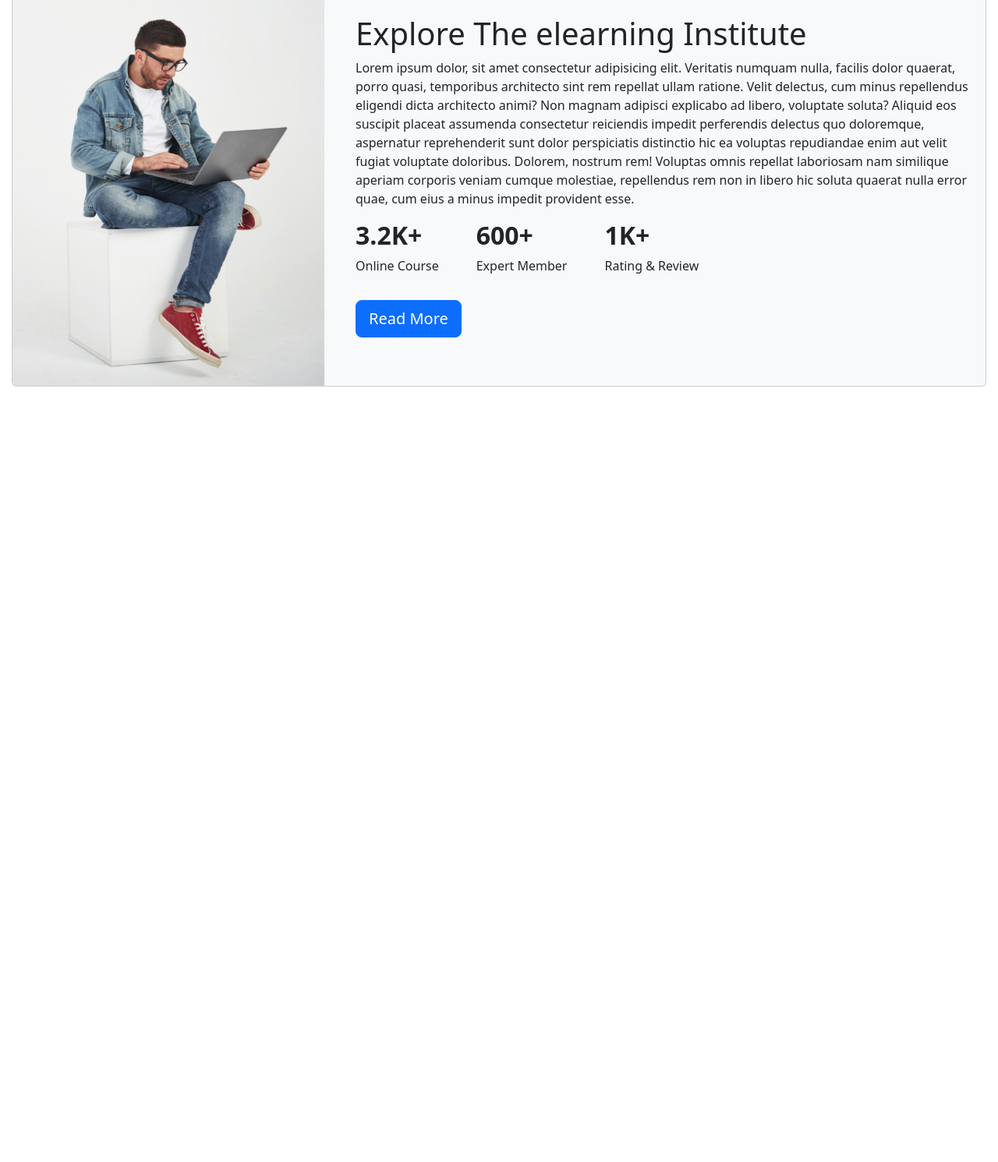
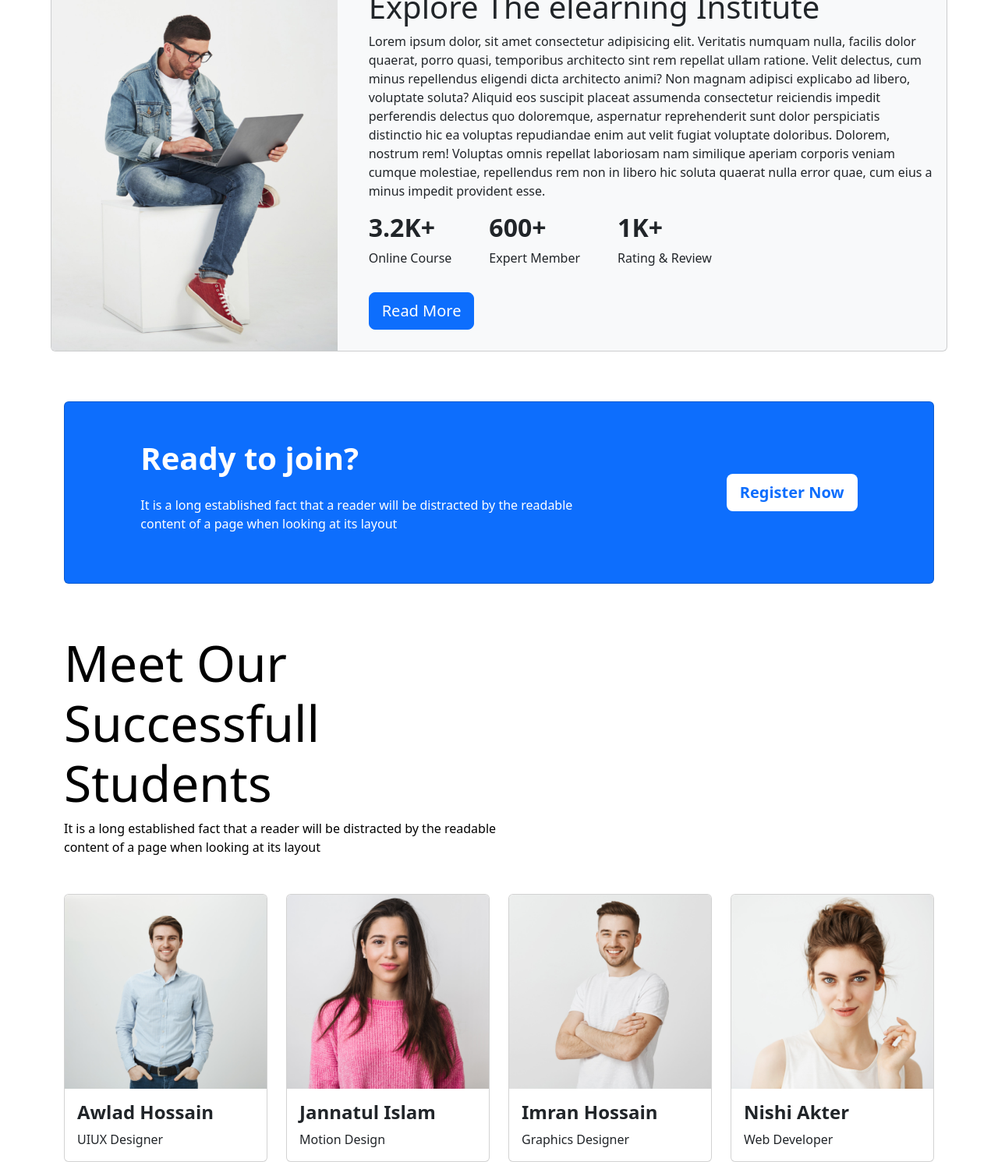
Before and after one commit to Rater7tara/Edu-Tech, a plain HTML site: page index.html in a window 1280 px wide. Shown: the part 2072-3563 px from the top of the page at 78% size. Before the commit the page ends 2584 px from the top, so only its background shows below. Drawn offline with nearby package versions, Linux system fonts and the light colour scheme.

Commit message:
successful student added

```diff
--- a/index.html
+++ b/index.html
@@ -211,7 +211,7 @@
         <br>
 
         <section>
-            <div class="card mb-3 mt-5 bg-light" style="max-width: 1250px;">
+            <div class="card mb-3 mt-5 bg-light" style="max-width: 1150px;">
                 <div class="row g-4 d-flex justify-content-center align-items-center">
                   <div class="col-md-4">
                     <img src="images/working.png" class="img-fluid rounded-start w-100" alt="...">
@@ -236,6 +236,72 @@
                 </div>
               </div>
         </section>
+        <!-- ready to join -->
+        <section class="container">
+          <div div class="card mb-3 mt-5 bg-primary d-flex flex-row justify-content-around align-items-center">
+            <div class="text-white w-50 mt-5 mb-5">
+              <h1 class="mb-4"><strong>Ready to join?</strong></h1>
+              <p>It is a long established fact that a reader will be distracted by the readable content of a page when looking at its layout</p>
+            </div>
+            <div>
+              <button class="btn btn-lg bg-white text-primary"><strong>Register Now</strong></button>
+            </div>
+          </div>
+        </section>
+        <!-- ready to join end -->
+
+        <!-- Successfull student start -->
+        <section class="container">
+          <div class="text-black w-50 mt-5 mb-5">
+            <h1 class="display-3"><strong>Meet Our Successfull Students</strong></h1>
+            <p>It is a long established fact that a reader will be distracted by the readable content of a page when looking at its layout</p>
+          </div>
+          <!-- card -->
+          <div class="row row-cols-1 row-cols-md-4 g-4">
+            <div class="col">
+              <div class="card">
+                <img src="images/student/student-1.png" class="card-img-top" alt="...">
+                <div class="card-body">
+                  <h4 class="card-title"><strong>Awlad Hossain</strong></h4>
+                  <p class="card-text">UIUX Designer</p>
+                </div>
+              </div>
+            </div>
+            <div class="col">
+              <div class="card">
+                <img src="images/student/student-2.png" class="card-img-top" alt="...">
+                <div class="card-body">
+                  <h4 class="card-title"><strong>Jannatul Islam</strong></h4>
+                  <p class="card-text">Motion Design</p>
+                </div>
+              </div>
+            </div>
+            <div class="col">
+              <div class="card">
+                <img src="images/student/student-3.png" class="card-img-top" alt="...">
+                <div class="card-body">
+                  <h4 class="card-title"><strong>Imran Hossain</strong></h4>
+                  <p class="card-text">Graphics Designer</p>
+                </div>
+              </div>
+            </div>
+            <div class="col">
+              <div class="card">
+                <img src="images/student/student-4.png" class="card-img-top" alt="...">
+                <div class="card-body">
+                  <h4 class="card-title"><strong>Nishi Akter</strong></h4>
+                  <p class="card-text">Web Developer</p>
+                </div>
+              </div>
+            </div>
+          </div>
+
+        </section>
+
+
+        <!-- Successfull student end -->
+
+
     </main>
 
 
```
